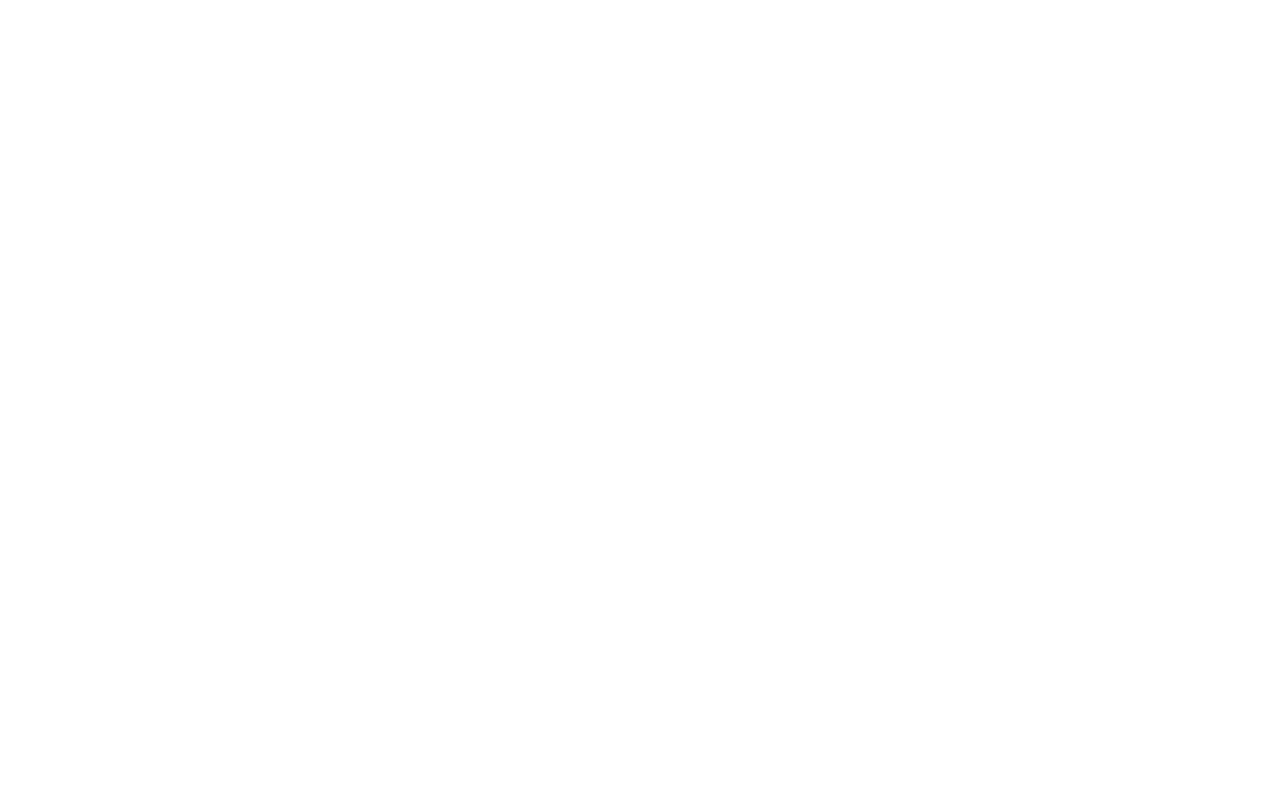
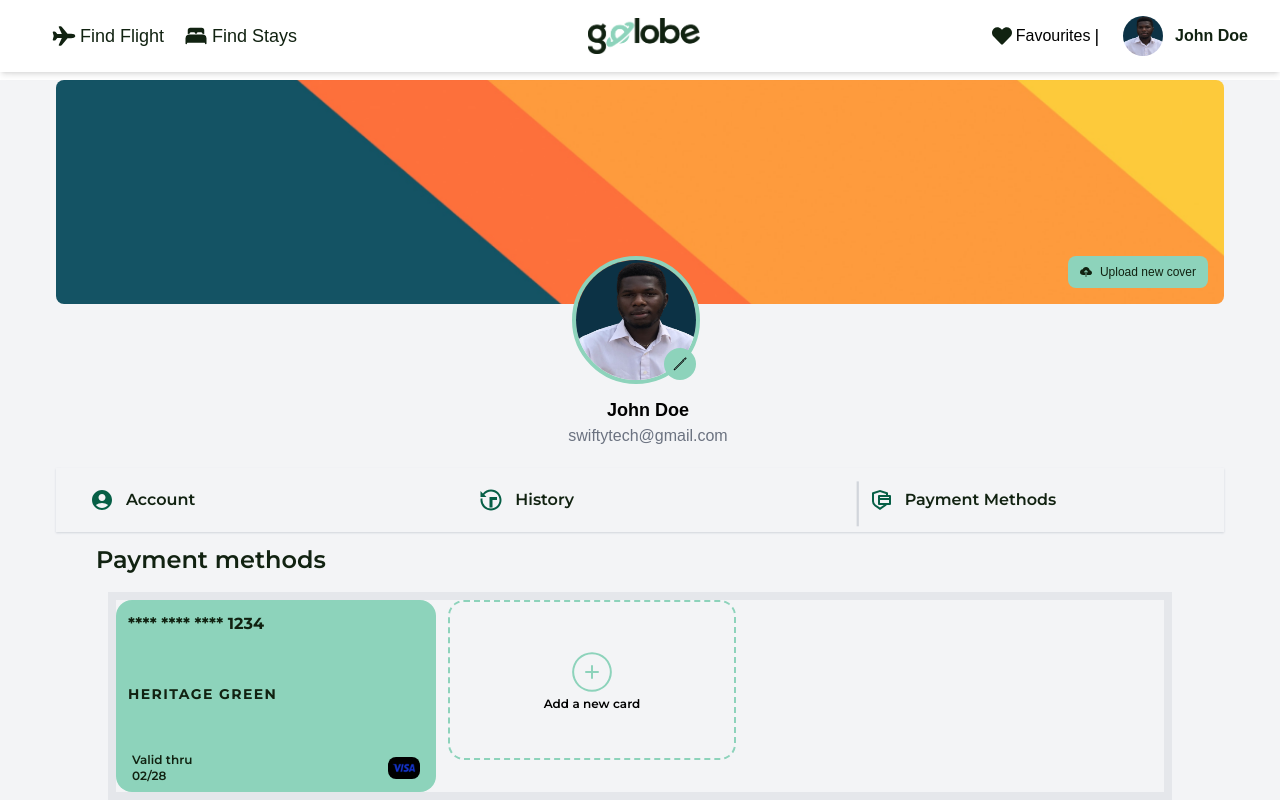
Before and after one commit to Heritagify/Travelling-Website, a React (Vite) app: page /account/paymentMethod in a window 1280 px wide. Before the commit this address had no page. Shown: the top 800 px of the page. Built offline with nearby package versions, Linux system fonts and the light colour scheme; a web font is replaced by a local one.

Commit message:
errors sorted

```diff
--- a/src/AccounFlows/Account.jsx
+++ b/src/AccounFlows/Account.jsx
@@ -7,9 +7,6 @@ import { IoCloudUploadSharp } from "react-icons/io5";
 import { MdAccountCircle } from "react-icons/md";
 import { GoHistory } from "react-icons/go";
 import { RiSecurePaymentLine } from "react-icons/ri";
-// import UserAccount from "./UserAcoount";
-// import TicketBooking from "./history/TicketsBookings"
-// import PaymentMethod from "./PaymentMethod";
 import { Link, Outlet } from "react-router-dom";
 import Footer from "../components/Footer";
 
@@ -72,8 +69,8 @@ const Account = () => {
             <MdAccountCircle className="text-2xl text-emerald-800"/>
             <span className="ml-2">Account</span>
         </Link>
-        <Link to='/account/history' className="w-full flex items-center gap-1 p-2 text-blackGreen font-semibold font-monts hover:bg-mintGreen hover:rounded-xl cursor-pointer">
-        <span className="hidden md:inline-block text-gray-100 text-5xl ml-2 font-light">|</span>
+        <Link to='/account/ticketBookings' className="w-full flex items-center gap-1 p-2 text-blackGreen font-semibold font-monts hover:bg-mintGreen hover:rounded-xl cursor-pointer">
+            <span className="hidden md:inline-block text-gray-100 text-5xl ml-2 font-light">|</span>
             <GoHistory className="text-2xl text-emerald-800"/>
             <span className="ml-2">History</span>
         </Link>
@@ -84,8 +81,8 @@ const Account = () => {
         </Link>
       </div>
 
+      </div>
       <Outlet />
-      </div>
       {/* ------------FOOTER------------ */}
       <div className="mt-48">
         <Footer/>
--- a/src/App.jsx
+++ b/src/App.jsx
@@ -14,7 +14,7 @@ const SignUp = React.lazy(() => import("./SignUp"));
 const Account = React.lazy(() => import("./AccounFlows/Account"));
 import UserAccount from "./AccounFlows/UserAcoount";
 import PaymentMethod from "./AccounFlows/PaymentMethod";
-import TicketsBookings from "./AccounFlows/history/TicketsBookings";
+import TicketsBookings from "./AccounFlows/TicketsBookings";
 // import FlightTicket from "./AccounFlows/history/FlightTicket";
 // import StayTicket from "./AccounFlows/history/StayTicket";
 
@@ -36,10 +36,10 @@ function App() {
           <Route path="/verifyCode" element={<VerifyCode />} />
           <Route path="/setPassword" element={<SetPassword />} />
           <Route path="/signUp" element={<SignUp />} />
-          <Route path="account" element={<Account />} />
-            <Route path="userAccount" element={<UserAccount />} />
-            <Route path="history" element={<TicketsBookings />} />
-            <Route path="paymentMethod" element={<PaymentMethod />} >
+          <Route path="/account" element={<Account />} >
+            <Route path="/account/userAccount" element={<UserAccount />} />
+            <Route path="/account/ticketBookings" element={<TicketsBookings />} />
+            <Route path="paymentMethod" element={<PaymentMethod />} />
           </Route>
           {/* <Route path="/paymentForm" element={<PaymentForm />} /> */}
           <Route path="/bookingDetail" element={<BookingDetail />} />
```
Also changed, not shown: src/AccounFlows/TicketsBookings.jsx (renamed from src/AccounFlows/history/TicketsBookings.jsx, +6 -4 lines).
